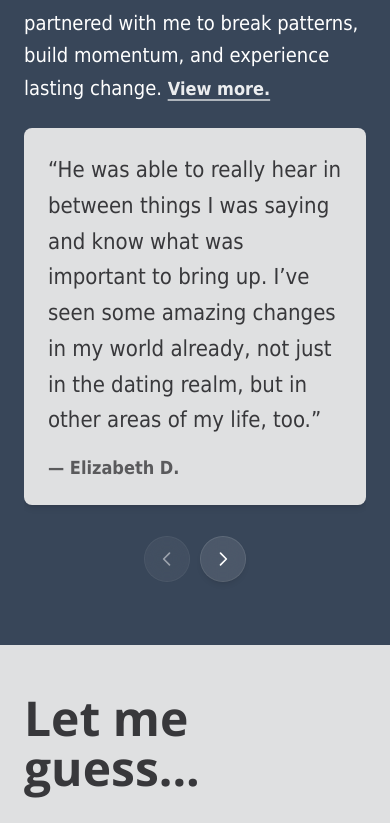
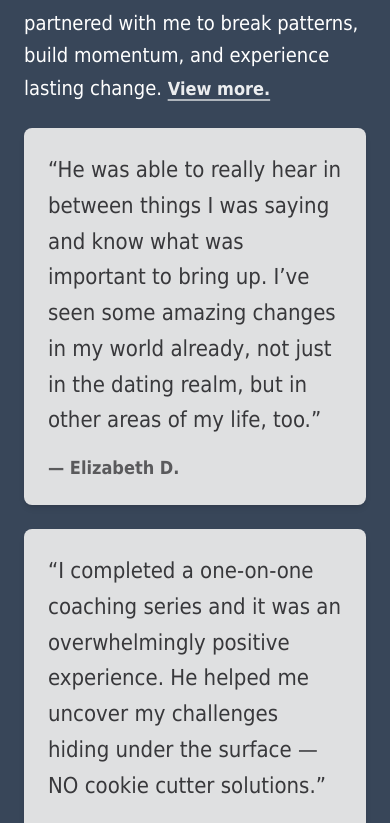
Before and after one commit to michaelzick/michaelzick.com, a Next.js app: page / in a window 390 px wide. Shown: the part 1061-1884 px from the top of the page. Built offline with nearby package versions, Linux system fonts and the light colour scheme.

Commit message:
stacked test blocks on mobile

```diff
--- a/components/sections/TestimonialsCarouselSection.tsx
+++ b/components/sections/TestimonialsCarouselSection.tsx
@@ -143,9 +143,27 @@ export function TestimonialsCarouselSection({
           className={`relative transition-all duration-700 ease-out delay-200 ${isVisible ? 'opacity-100 translate-y-0' : 'opacity-0 translate-y-4'
             }`}
         >
+          {/* Mobile Stacked View (< 768px) */}
+          <div className="block md:hidden space-y-6">
+            {testimonials.slice(0, 3).map((testimonial, index) => (
+              <figure
+                key={`mobile-${index}`}
+                className="rounded-lg bg-light-grey p-6 shadow-md ring-1 ring-dark-blue/5 backdrop-blur-md"
+              >
+                <blockquote className="text-[22px] leading-relaxed text-default-grey">
+                  “{testimonial.quote}”
+                </blockquote>
+                <figcaption className="mt-4 text-[18px] font-semibold text-default-grey/80">
+                  — {testimonial.author}
+                </figcaption>
+              </figure>
+            ))}
+          </div>
+
+          {/* Desktop Carousel View (>= 768px) */}
           <div
             ref={scrollRef}
-            className="flex snap-x snap-mandatory gap-4 overflow-x-auto pb-4"
+            className="hidden md:flex snap-x snap-mandatory gap-4 overflow-x-auto pb-4"
             role="region"
             aria-label="Client testimonials carousel"
           >
@@ -163,31 +181,6 @@ export function TestimonialsCarouselSection({
               </figure>
             ))}
           </div>
-
-          <div className="mt-4 flex justify-center gap-3 md:hidden">
-            <button
-              type="button"
-              aria-label="Previous testimonial"
-              disabled={isAtStart}
-              onClick={() => handleScroll('left')}
-              className="flex h-11 w-11 items-center justify-center rounded-full bg-white/10 text-white shadow-md ring-1 ring-white/20 backdrop-blur-md transition hover:bg-white/20 focus:outline-none focus-visible:ring-2 focus-visible:ring-white/70 disabled:cursor-not-allowed disabled:opacity-50 disabled:shadow-sm"
-            >
-              <svg aria-hidden="true" className="h-5 w-5" viewBox="0 0 24 24" fill="none" stroke="currentColor" strokeWidth="2">
-                <path strokeLinecap="round" strokeLinejoin="round" d="M15 19l-7-7 7-7" />
-              </svg>
-            </button>
-            <button
-              type="button"
-              aria-label="Next testimonial"
-              disabled={isAtEnd}
-              onClick={() => handleScroll('right')}
-              className="flex h-11 w-11 items-center justify-center rounded-full bg-white/10 text-white shadow-md ring-1 ring-white/20 backdrop-blur-md transition hover:bg-white/20 focus:outline-none focus-visible:ring-2 focus-visible:ring-white/70 disabled:cursor-not-allowed disabled:opacity-50 disabled:shadow-sm"
-            >
-              <svg aria-hidden="true" className="h-5 w-5" viewBox="0 0 24 24" fill="none" stroke="currentColor" strokeWidth="2">
-                <path strokeLinecap="round" strokeLinejoin="round" d="M9 5l7 7-7 7" />
-              </svg>
-            </button>
-          </div>
         </div>
       </div>
     </section>
```
